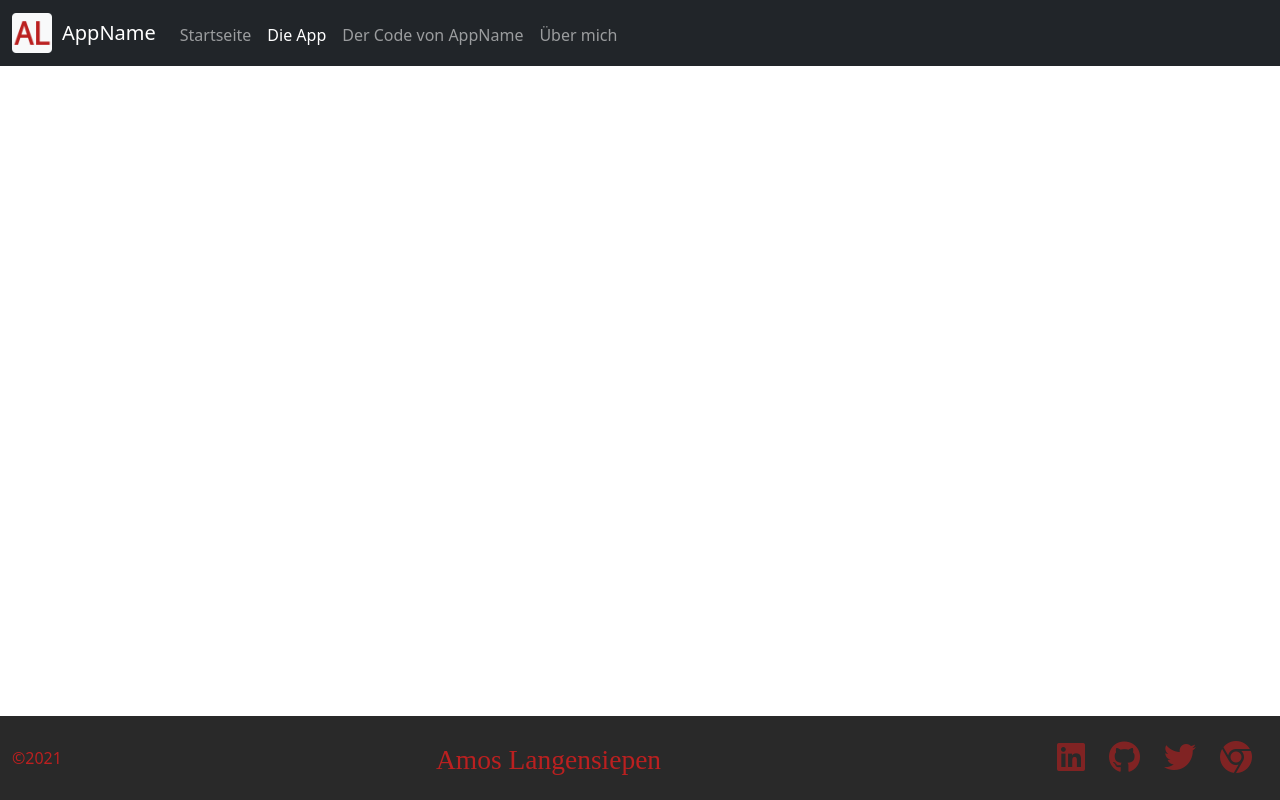
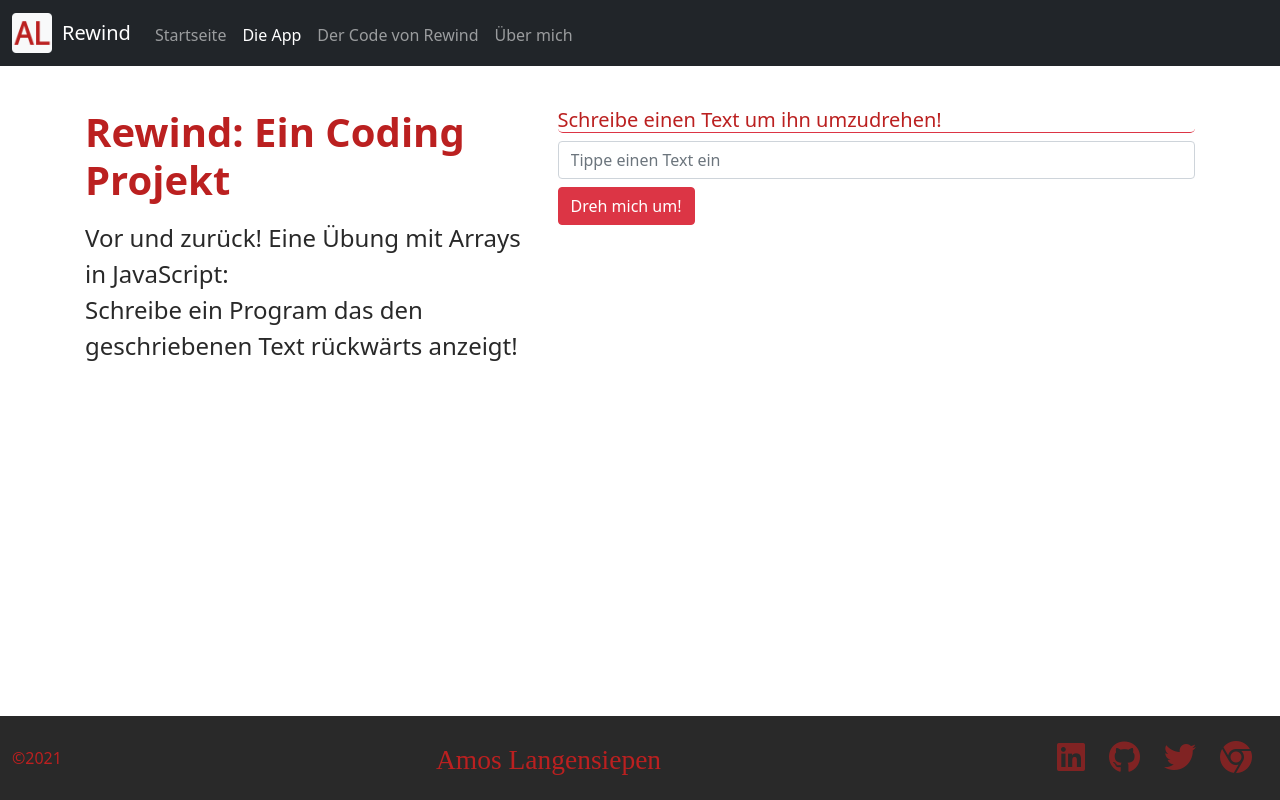
Before and after one commit to Lyso95/hp_rewind, a plain HTML site: page app.html in a window 1280 px wide. Drawn offline with nearby package versions, Linux system fonts and the light colour scheme.

Commit message:
appSite_layout

```diff
--- a/app.html
+++ b/app.html
@@ -2,7 +2,7 @@
 <html lang="de" class="h-100">
 
 <head>
-    <title>AppName: Ein Coding Projekt von Amos Langensiepen</title>
+    <title>Rewind: Ein Coding Projekt</title>
     <!-- Required meta tags -->
     <meta charset="utf-8">
     <meta name="viewport" content="width=device-width, initial-scale=1, shrink-to-fit=no">
@@ -20,7 +20,7 @@
 <!-- Nav Section -->
 <nav class="navbar navbar-expand-md navbar-dark fixed-top bg-dark">
     <div class="container-fluid">
-        <a class="navbar-brand d-flex align-items-center" href="#"><img src="img/icon.png" height="40" alt="Logo Amos Langensiepen">AppName</a>
+        <a class="navbar-brand d-flex align-items-center" href="#"><img src="img/icon.png" height="40" alt="Logo Amos Langensiepen">Rewind</a>
 
         <button class="navbar-toggler" type="button" data-bs-toggle="collapse" data-bs-target="#navbarCollapse"
             aria-controls="navbarCollapse" aria-expanded="false" aria-label="Toggle navigation">
@@ -35,7 +35,7 @@
                     <a class="nav-link active" aria-current="page" href="app.html" >Die App</a>
                 </li>
                 <li class="nav-item">
-                    <a class="nav-link" href="code.html">Der Code von AppName</a>
+                    <a class="nav-link" href="code.html">Der Code von Rewind</a>
                 </li>
                 <li class="nav-item">
                     <a class="nav-link" href="index.html">Über mich</a>
@@ -46,8 +46,26 @@
 </nav>
 <!--MAIN SECTION -->
 <main class="flex-shrink-0">
-    <div class="container">
-
+    <div class="container mt-5">
+        <div class="row row-cols-1 row-cols-lg-2">
+            <div class="col col-lg-5">
+                <h1 class="fw-bold mb-3">Rewind: Ein Coding Projekt</h1>
+                <p class="fs-4">Vor und zurück! Eine Übung mit Arrays in JavaScript:<br>
+                    Schreibe ein Program das den geschriebenen Text rückwärts anzeigt!</p>
+            </div>
+            <div class="col col-lg-7">
+                <h5 class="border-1 border-bottom border-danger rounded-3">
+                    Schreibe einen Text um ihn umzudrehen!</h5>
+                <form class="row row-cols-1 gx-3 gy-2">
+                    <div class="col">
+                        <input id="userString" type="text" class="form-control" placeholder="Tippe einen Text ein" aria-label="Tippe einen Text ein">
+                    </div>
+                    <div class="col">
+                        <button type="button" id="btnSubmit" class="btn btn-danger">Dreh mich um!</button>
+                    </div>
+                </form>
+            </div>
+        </div>
     </div>
 </main>
 <!-- Footer Section -->
--- a/css/site.css
+++ b/css/site.css
@@ -1,6 +1,6 @@
 :root{
     --primary-color: #bb2020;
-    --secondary-color: #bb993b;
+    --secondary-color: #ff0000;
     --dark-color: #292929;
     --white-color: #e7e7e7;
 }
```
Also changed, not shown: code.html (+4 -4 lines), index.html (+6 -6 lines), img/Logo1.svg (deleted), img/rewind.svg (added), img/turbo.png (renamed from img/logo.png).
